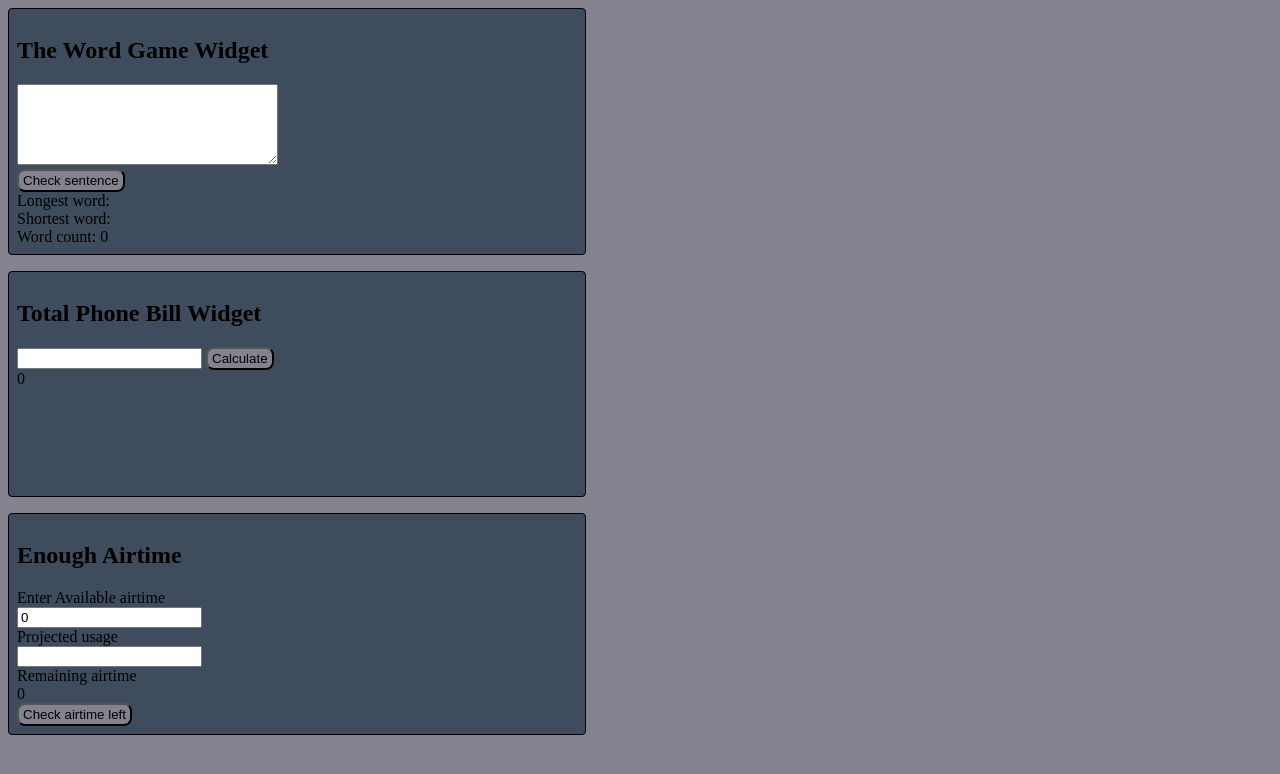
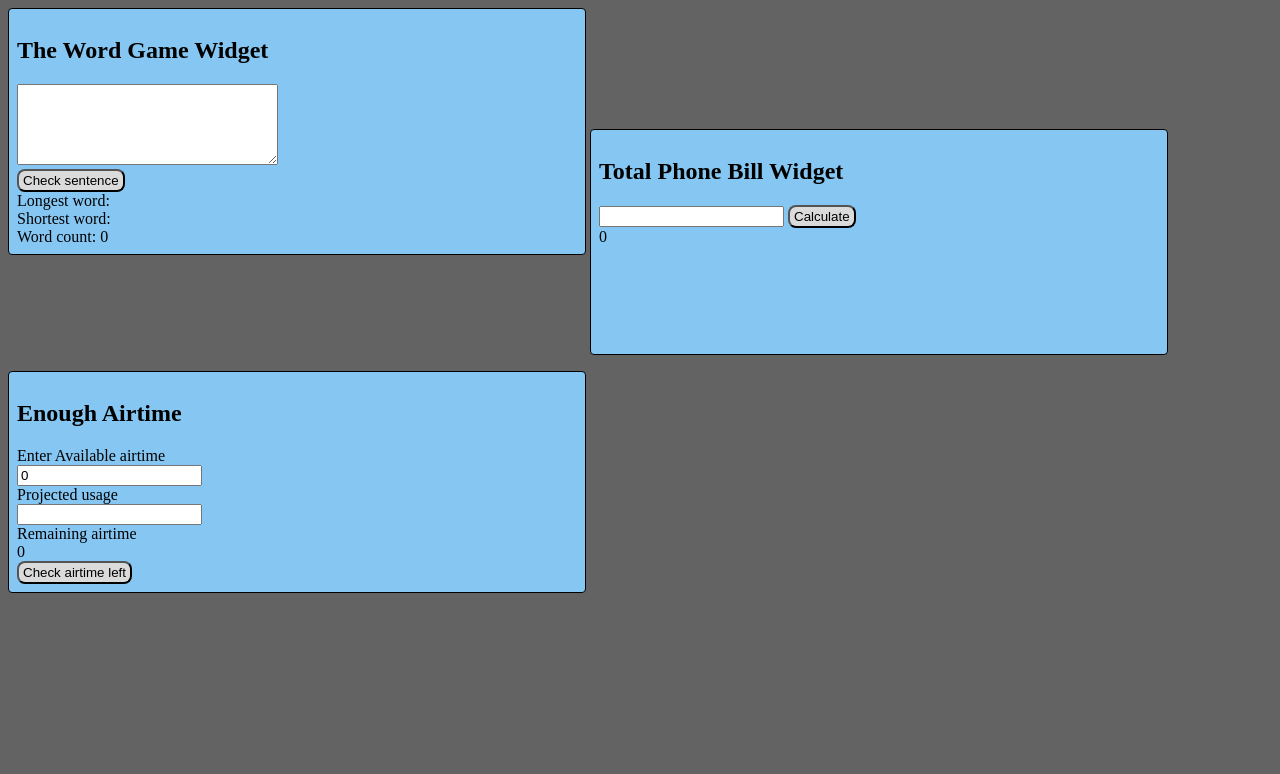
Before and after one commit to Neva2023/Bootcamp-api-express, a website: page public/index.html in a window 1280 px wide. Drawn offline with nearby package versions, Linux system fonts and the light colour scheme.

Commit message:
colour editing

```diff
--- a/public/style.css
+++ b/public/style.css
@@ -1,16 +1,16 @@
 body {
-    background-color: #84828F;
+    background-color: #636363;
   }
 
 
   .wordgame {
-    background-color: #3E4C5E;
+    background-color: #85C7F2;
     border: 1px solid;
     margin-bottom: 1em;
     padding: 1em;
     width: 35em;
     border-radius: 0.25em;
-    display: block;
+    display: inline-block;
     padding: 0.5em
 
   }
@@ -21,9 +21,10 @@ body {
     padding: 1em;
     width: 35em;
     border-radius: 0.25em;
-    display: block;
+    display: inline-block;
+    background-color: #DBDBDB;
     padding: 0.5em;
-    background-color: #3E4C5E;
+    background-color: #85C7F2;
   }
 
 
@@ -36,21 +37,14 @@ body {
     width: 35em;
     height: 13em;
     border-radius: 0.25em;
-    display: block;
+    display: inline-block;
     padding: 0.5em;
-    background-color: #3E4C5E;
+    background-color: #85C7F2;
 }
 
 button {
-  background-color: #84828F;
+  background-color: #DBDBDB;
   padding: 2px 4px;
   text-align: center;
   border-radius: 8px;
 }
-
-.button {
-  background-color: grey;
-  padding: 2px 4px;
-  text-align: center;
-  border-radius: 8px;
-}
```
